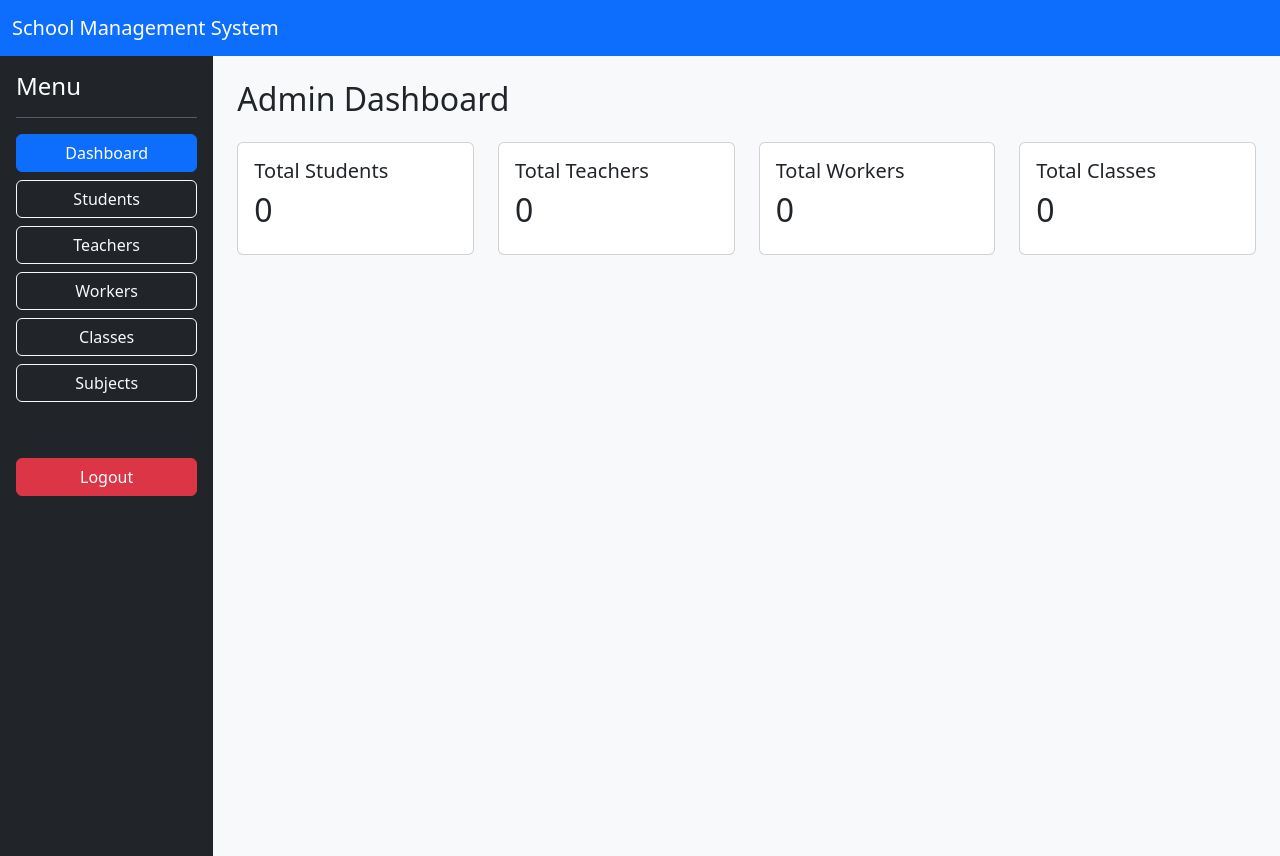
After one commit to iasc12/SCHOOLMANAGEMENTSYSTEM, a Django app: template templates/admin/dashboard.html in a window 1280 px wide. The commit adds this page. Run offline with Django 5.2, Linux system fonts and the light colour scheme; the template is opened without the code that fills it, so the values that code supplies are empty.

Commit message:
created admin dashboard layout with base template

```diff
--- a/config/settings.py
+++ b/config/settings.py
@@ -61,7 +61,7 @@ ROOT_URLCONF = 'config.urls'
 TEMPLATES = [
     {
         'BACKEND': 'django.template.backends.django.DjangoTemplates',
-        'DIRS': [],
+        'DIRS': [BASE_DIR / 'templates'],
         'APP_DIRS': True,
         'OPTIONS': {
             'context_processors': [
--- a/config/urls.py
+++ b/config/urls.py
@@ -3,5 +3,5 @@ from django.urls import path, include
 
 urlpatterns = [
     path('admin/', admin.site.urls),
-    path('accounts/', include('accounts.urls')),
+    path('', include('accounts.urls')),
 ]
--- /dev/null
+++ b/templates/admin/dashboard.html
@@ -0,0 +1,51 @@
+{% extends "base.html" %}
+
+{% block title %}
+Admin Dashboard
+{% endblock %}
+
+{% block content %}
+
+<h2 class="mb-4">Admin Dashboard</h2>
+
+<div class="row">
+
+    <div class="col-md-3">
+        <div class="card">
+            <div class="card-body">
+                <h5>Total Students</h5>
+                <h2>0</h2>
+            </div>
+        </div>
+    </div>
+
+    <div class="col-md-3">
+        <div class="card">
+            <div class="card-body">
+                <h5>Total Teachers</h5>
+                <h2>0</h2>
+            </div>
+        </div>
+    </div>
+
+    <div class="col-md-3">
+        <div class="card">
+            <div class="card-body">
+                <h5>Total Workers</h5>
+                <h2>0</h2>
+            </div>
+        </div>
+    </div>
+
+    <div class="col-md-3">
+        <div class="card">
+            <div class="card-body">
+                <h5>Total Classes</h5>
+                <h2>0</h2>
+            </div>
+        </div>
+    </div>
+
+</div>
+
+{% endblock %}
--- /dev/null
+++ b/templates/base.html
@@ -0,0 +1,80 @@
+<!DOCTYPE html>
+<html lang="en">
+<head>
+    <meta charset="UTF-8">
+    <meta name="viewport" content="width=device-width, initial-scale=1.0">
+    <title>{% block title %}School Management System{% endblock %}</title>
+
+    <!-- Bootstrap CSS -->
+    <link href="https://cdn.jsdelivr.net/npm/bootstrap@5.3.3/dist/css/bootstrap.min.css" rel="stylesheet">
+</head>
+
+<body class="bg-light">
+
+    <!-- Top Navigation -->
+    <nav class="navbar navbar-dark bg-primary">
+        <div class="container-fluid">
+            <span class="navbar-brand">
+                School Management System
+            </span>
+
+            {% if request.user.is_authenticated %}
+                <span class="text-white">
+                    Welcome {{ request.user.username }}
+                </span>
+            {% endif %}
+        </div>
+    </nav>
+
+    <div class="container-fluid">
+        <div class="row">
+
+            <!-- Sidebar -->
+            <div class="col-md-2 bg-dark text-white min-vh-100 p-3">
+
+                <h4>Menu</h4>
+                <hr>
+
+                <a href="{% url 'admin_dashboard' %}" class="btn btn-primary w-100 mb-2">
+                    Dashboard
+                </a>
+
+                <a href="#" class="btn btn-outline-light w-100 mb-2">
+                    Students
+                </a>
+
+                <a href="#" class="btn btn-outline-light w-100 mb-2">
+                    Teachers
+                </a>
+
+                <a href="#" class="btn btn-outline-light w-100 mb-2">
+                    Workers
+                </a>
+
+                <a href="#" class="btn btn-outline-light w-100 mb-2">
+                    Classes
+                </a>
+
+                <a href="#" class="btn btn-outline-light w-100 mb-2">
+                    Subjects
+                </a>
+
+                <a href="{% url 'logout' %}" class="btn btn-danger w-100 mt-5">
+                    Logout
+                </a>
+
+            </div>
+
+            <!-- Main Content -->
+            <div class="col-md-10 p-4">
+
+                {% block content %}
+                {% endblock %}
+
+            </div>
+
+        </div>
+    </div>
+
+</body>
+</html>
```
Also changed, not shown: accounts/templates/accounts/admin_dashboard.html (+14 -10 lines), accounts/views.py (+1 -8 lines), db.sqlite3.
